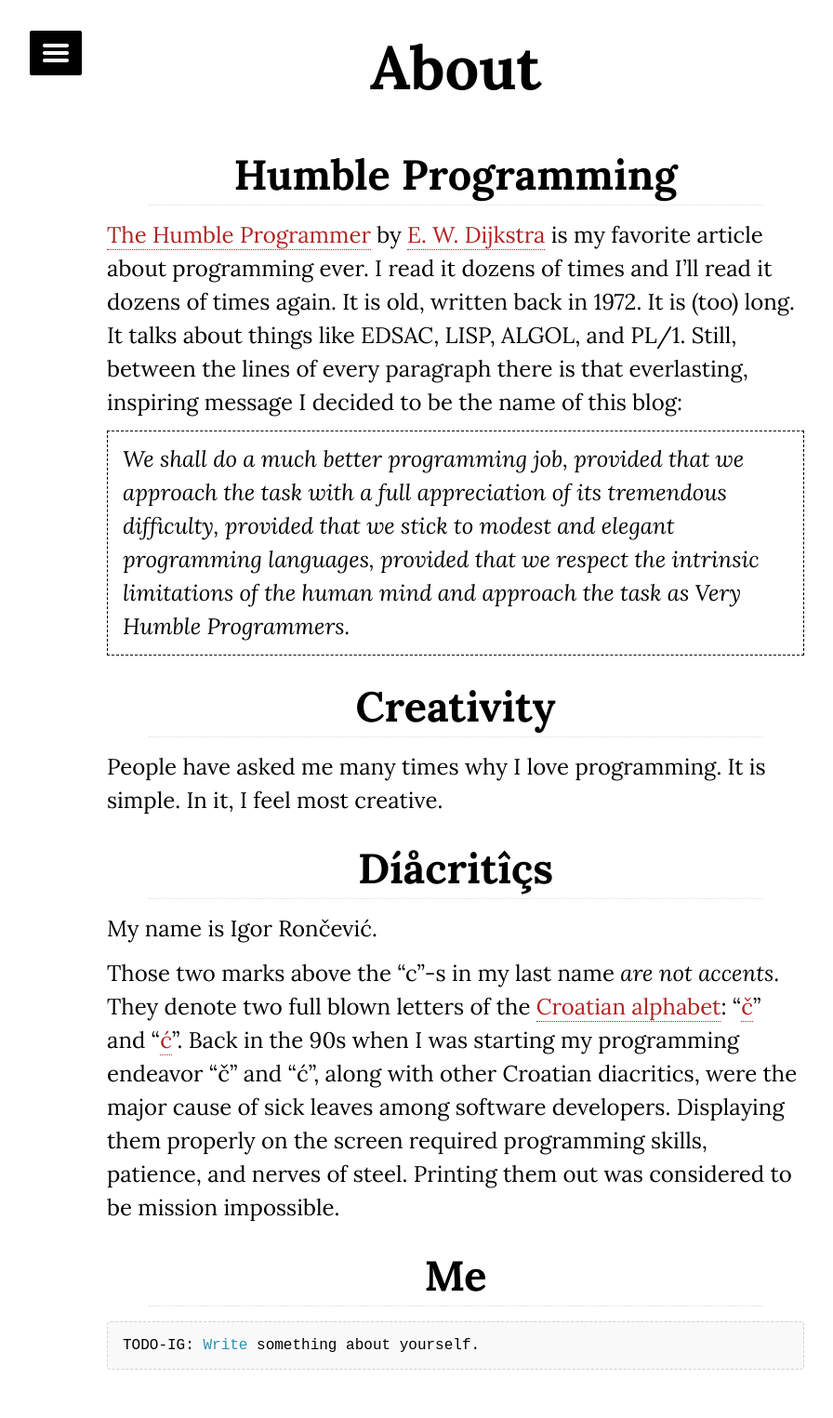
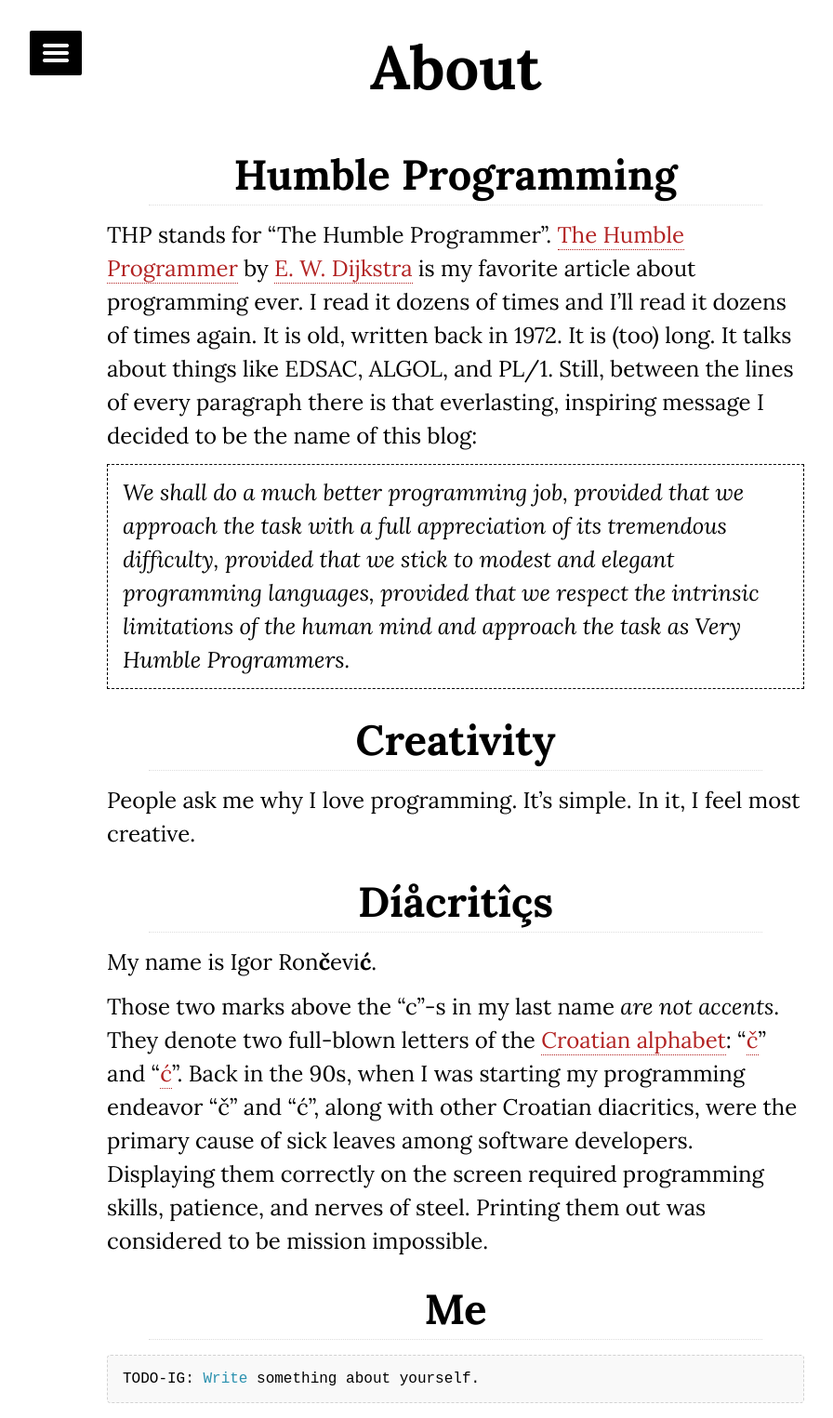
Before and after one commit to ironcev/thp.im, a Jekyll site: the page built from about/index.md, in a window 1280 px wide. Shown: the whole page at 93% size, without its empty margins (150-1046 px from the left). Built offline with Jekyll 4.4.1, drawn with Linux system fonts in a browser that asks for light colours; nearby versions of some CDN libraries.

Commit message:
Add THP to the about and simplify the Creativity section

```diff
--- a/about/index.md
+++ b/about/index.md
@@ -1,21 +1,21 @@
 ---
 title: About
-subtitle: "About humble programming, creativity, diacritics, (and one day eventually about myself as well)."
+subtitle: "About humble programming, creativity, diacritics, (and one day eventually about myself)."
 permalink: /about/
 hasCode: true
 ---
 ## Humble Programming
-[The Humble Programmer](http://www.cs.utexas.edu/users/EWD/transcriptions/EWD03xx/EWD340.html) by [E. W. Dijkstra](http://www.cs.utexas.edu/users/EWD/welcome.html) is my favorite article about programming ever. I read it dozens of times and I'll read it dozens of times again. It is old, written back in 1972. It is (too) long. It talks about things like EDSAC, LISP, ALGOL, and PL/1. Still, between the lines of every paragraph there is that everlasting, inspiring message I decided to be the name of this blog:
+THP stands for "The Humble Programmer". [The Humble Programmer](http://www.cs.utexas.edu/users/EWD/transcriptions/EWD03xx/EWD340.html) by [E. W. Dijkstra](http://www.cs.utexas.edu/users/EWD/welcome.html) is my favorite article about programming ever. I read it dozens of times and I'll read it dozens of times again. It is old, written back in 1972. It is (too) long. It talks about things like EDSAC, ALGOL, and PL/1. Still, between the lines of every paragraph there is that everlasting, inspiring message I decided to be the name of this blog:
 
 > We shall do a much better programming job, provided that we approach the task with a full appreciation of its tremendous difficulty, provided that we stick to modest and elegant programming languages, provided that we respect the intrinsic limitations of the human mind and approach the task as Very Humble Programmers.
 
 ## Creativity
-People have asked me many times why I love programming. It is simple. In it, I feel most creative.
+People ask me why I love programming. It's simple. In it, I feel most creative.
 
 ## Díåcritîçs
-My name is Igor Rončević.
+My name is Igor Ron**č**evi**ć**.
 
-Those two marks above the "c"-s in my last name *are not accents*. They denote two full blown letters of the [Croatian alphabet](http://en.wikipedia.org/wiki/Croatian_alphabet): "[č](http://en.wikipedia.org/wiki/Č)" and "[ć](http://en.wikipedia.org/wiki/Ć)". Back in the 90s when I was starting my programming endeavor "č" and "ć", along with other Croatian diacritics, were the major cause of sick leaves among software developers. Displaying them properly on the screen required programming skills, patience, and nerves of steel. Printing them out was considered to be mission impossible.
+Those two marks above the "c"-s in my last name *are not accents*. They denote two full-blown letters of the [Croatian alphabet](http://en.wikipedia.org/wiki/Croatian_alphabet): "[č](http://en.wikipedia.org/wiki/Č)" and "[ć](http://en.wikipedia.org/wiki/Ć)". Back in the 90s, when I was starting my programming endeavor "č" and "ć", along with other Croatian diacritics, were the primary cause of sick leaves among software developers. Displaying them correctly on the screen required programming skills, patience, and nerves of steel. Printing them out was considered to be mission impossible.
 
 ## Me
 
```
